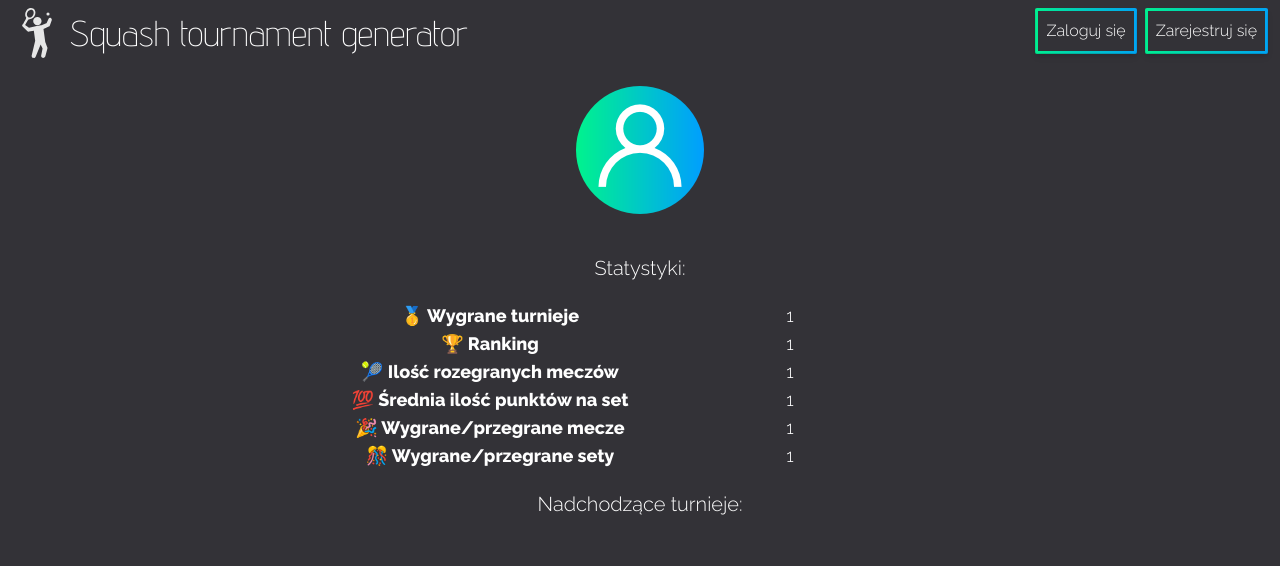
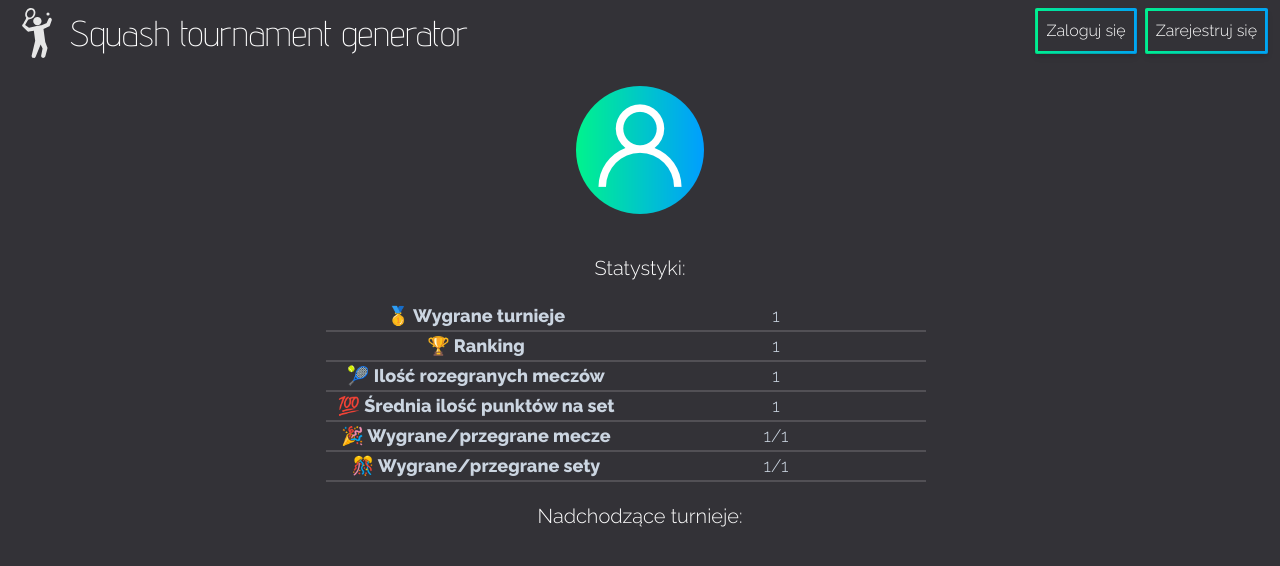
Before and after one commit to marcol13/squash-tournament-website, a React (Vite) app: page /profile in a window 1280 px wide. Shown: the top 566 px of the page. Built offline with nearby package versions, Linux system fonts and the light colour scheme; no server answers.

Commit message:
Change hardcoded table in ProfilePage to Table component

```diff
--- a/src/pages/ProfilePage.tsx
+++ b/src/pages/ProfilePage.tsx
@@ -1,5 +1,6 @@
 import tw from "tailwind-styled-components";
 import { Card } from "../components/Card";
+import { Table } from "../components/Tables/Table";
 import { useState, useEffect } from "react";
 import axios from "axios";
 
@@ -13,6 +14,15 @@ const ProfilePageStyle = tw.div`
 
 export const ProfilePage = () => {
   const [tournaments, setTournaments] = useState<any[]>([]);
+
+  const userStats = [
+    { header: "🥇 Wygrane turnieje", content: "1" },
+    { header: "🏆 Ranking", content: "1" },
+    { header: "🎾 Ilość rozegranych meczów", content: "1" },
+    { header: "💯 Średnia ilość punktów na set", content: "1" },
+    { header: "🎉 Wygrane/przegrane mecze", content: "1/1" },
+    { header: "🎊 Wygrane/przegrane sety", content: "1/1" },
+  ];
 
   useEffect(() => {
     const config = {
@@ -40,35 +50,15 @@ export const ProfilePage = () => {
         alt=""
       />
       <div className="my-5 text-3xl">
-        <span>{localStorage.getItem("name")} {localStorage.getItem("surname")}</span>
+        <span>
+          {localStorage.getItem("name")} {localStorage.getItem("surname")}
+        </span>
       </div>
       <h3 className="text-xl mb-5">Statystyki:</h3>
-      <table className="w-[600px] text-center table-fixed text-lg mb-5">
-        <tr>
-          <th>🥇 Wygrane turnieje</th>
-          <td>1</td>
-        </tr>
-        <tr>
-          <th>🏆 Ranking</th>
-          <td>1</td>
-        </tr>
-        <tr>
-          <th>🎾 Ilość rozegranych meczów</th>
-          <td>1</td>
-        </tr>
-        <tr>
-          <th>💯 Średnia ilość punktów na set</th>
-          <td>1</td>
-        </tr>
-        <tr>
-          <th>🎉 Wygrane/przegrane mecze</th>
-          <td>1</td>
-        </tr>
-        <tr>
-          <th>🎊 Wygrane/przegrane sety</th>
-          <td>1</td>
-        </tr>
-      </table>
+      <Table
+        info={userStats}
+        className="w-[600px] text-center table-fixed text-lg mb-5"
+      />
       <h3 className="text-xl mb-5">Nadchodzące turnieje:</h3>
       <div className="grid grid-cols-5 content-center justify-center items-center gap-5">
         {tournaments.map((el) => {
```
